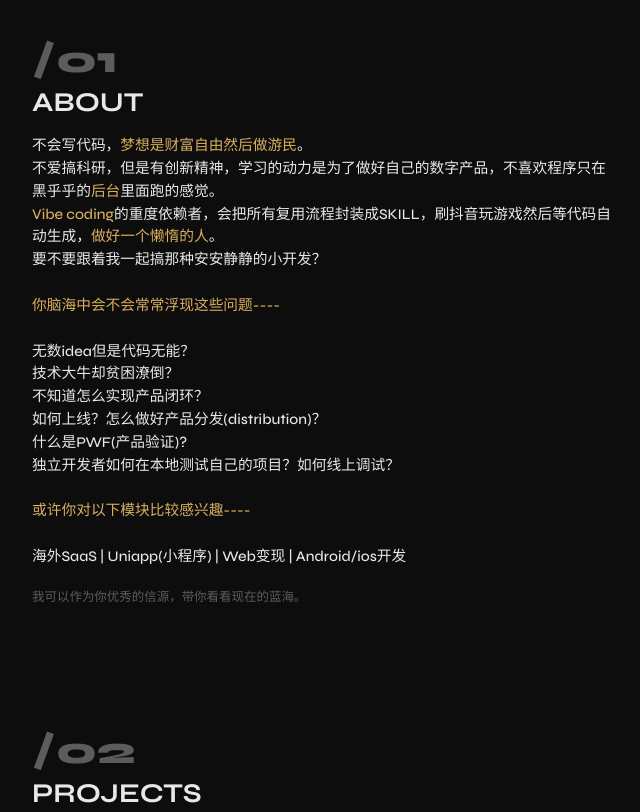
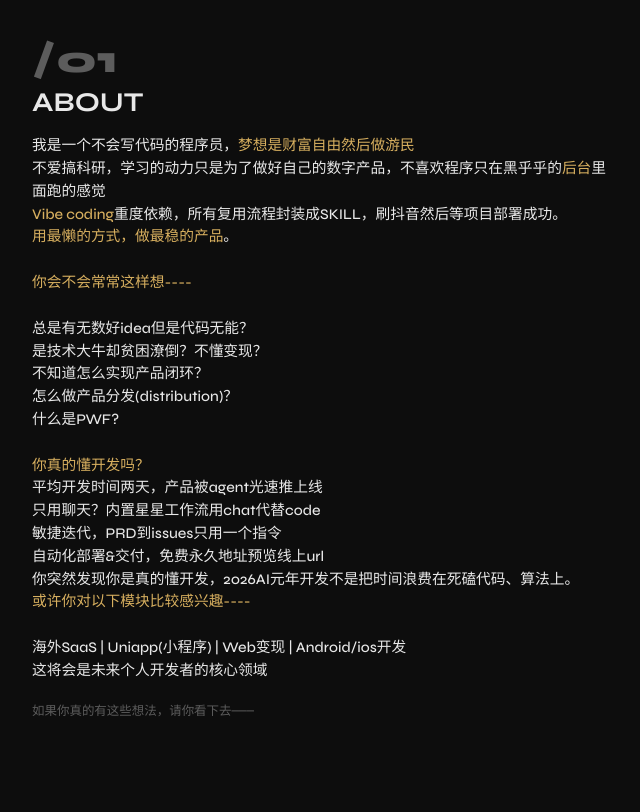
Before and after one commit to 3432926599-cyber/supersuperchik-home, a website: page index.html in a window 1280 px wide. Shown: the part 820-1632 px from the top of the page, without its empty margins (90-730 px from the left). Drawn offline with Linux system fonts and the light colour scheme.

Commit message:
📝 更新ABOUT文案+GitHub标签

```diff
--- a/index.html
+++ b/index.html
@@ -1624,21 +1624,30 @@
       </div>
       <h2 class="section-title reveal">ABOUT</h2>
       <div class="about-text reveal">
-        不会写代码，<em>梦想是财富自由然后做游民</em>。<br>
-          不爱搞科研，但是有创新精神，学习的动力是为了做好自己的数字产品，不喜欢程序只在黑乎乎的<em>后台</em>里面跑的感觉。 <br>
-          <em>Vibe coding</em>的重度依赖者，会把所有复用流程封装成SKILL，刷抖音玩游戏然后等代码自动生成，<em>做好一个懒惰的人</em>。<br>
-          要不要跟着我一起搞那种安安静静的小开发？<br><br>
-          <em>你脑海中会不会常常浮现这些问题----</em><br>
+        我是一个不会写代码的程序员，<em>梦想是财富自由然后做游民</em><br>
+          不爱搞科研，学习的动力只是为了做好自己的数字产品，不喜欢程序只在黑乎乎的<em>后台</em>里面跑的感觉<br>
+          <em>Vibe coding</em>重度依赖，所有复用流程封装成SKILL，刷抖音然后等项目部署成功。<br>
+          <em>用最懒的方式，做最稳的产品</em>。<br>
           <br>
-          无数idea但是代码无能？<br>
-          技术大牛却贫困潦倒？<br>
+          <em>你会不会常常这样想----</em><br>
+          <br>
+          总是有无数好idea但是代码无能？<br>
+          是技术大牛却贫困潦倒？不懂变现？<br>
           不知道怎么实现产品闭环？<br>
-          如何上线？怎么做好产品分发(distribution)？<br>
-          什么是PWF(产品验证)?<br>
-          独立开发者如何在本地测试自己的项目？如何线上调试？<br><br>
+          怎么做产品分发(distribution)？<br>
+          什么是PWF?<br>
+          <br>
+          <em>你真的懂开发吗？</em><br>
+          平均开发时间两天，产品被agent光速推上线<br>
+          只用聊天？内置星星工作流用chat代替code<br>
+          敏捷迭代，PRD到issues只用一个指令<br>
+          自动化部署&交付，免费永久地址预览线上url<br>
+          你突然发现你是真的懂开发，2026AI元年开发不是把时间浪费在死磕代码、算法上。<br>
+
           <em>或许你对以下模块比较感兴趣----</em><br>
-          <br>海外SaaS  |  Uniapp(小程序)  |  Web变现  |  Android/ios开发
-          <span class="note">我可以作为你优秀的信源，带你看看现在的蓝海。</span>
+          <br>海外SaaS  |  Uniapp(小程序)  |  Web变现  |  Android/ios开发<br>
+          这将会是未来个人开发者的核心领域<br>
+          <span class="note">如果你真的有这些想法，请你看下去———</span>
       </div>
     </section>
 
@@ -2107,7 +2116,7 @@
           <div class="contact-row"><span class="k">Email|邮箱</span><span class="v"><a href="mailto:3432926599@qq.com">3432926599@qq.com</a></span></div>
           <div class="contact-row"><span class="k">WeChat|微信号</span><span class="v">x19xixi</span></div>
           <div class="contact-row"><span class="k">Account|公众号</span><span class="v" style="color:var(--green);">我与她手谈.</span></div>
-          <div class="contact-row"><span class="k">GitHub</span><span class="v"><a href="https://github.com/3432926599-cyber" target="_blank" rel="noopener">3432926599-cyber</a></span></div>
+          <div class="contact-row"><span class="k">GitHub|源码</span><span class="v"><a href="https://github.com/3432926599-cyber" target="_blank" rel="noopener">3432926599-cyber</a></span></div>
         </div>
       </div>
 
```
